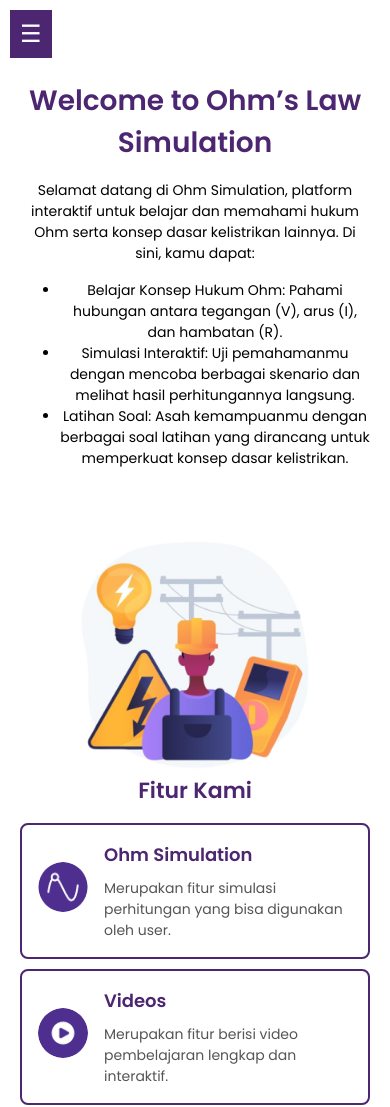
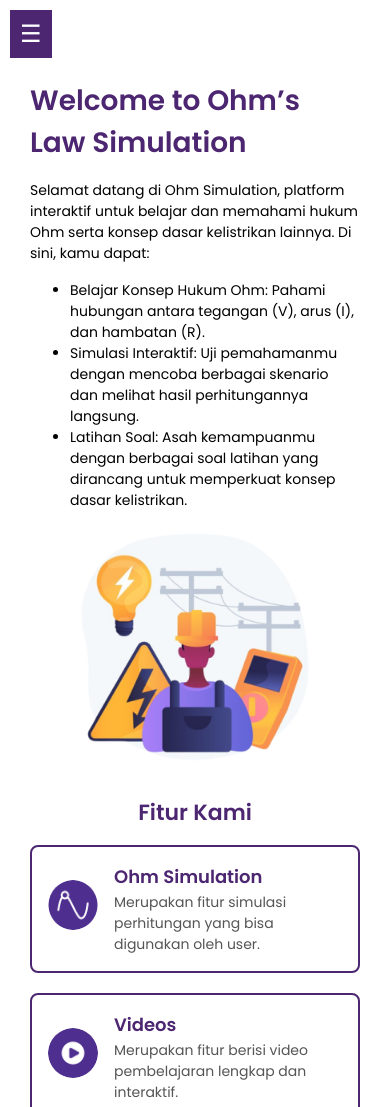
Before and after one commit to khaylabelva/OhmSimulation, a plain HTML site: page index.html in a window 390 px wide. Shown: the top 1107 px of the page. Drawn offline with Linux system fonts and the light colour scheme.

Commit message:
Update style.css

```diff
--- a/style.css
+++ b/style.css
@@ -189,7 +189,7 @@ body {
 
 .feature-item h3 {
     color: #4C2670;
-    margin-bottom: 10px;
+    margin-bottom: 2px;
     font-size: 18px;
     font-weight: 600;
 }
@@ -270,7 +270,7 @@ body {
 
     .features {
         flex-direction: column;
-        gap: 10px;
+        gap: 20px;
     }
 
     .feature-item {
@@ -279,17 +279,12 @@ body {
 
     .welcome-section {
         flex-direction: column;
-        text-align: center;
     }
 
     .welcome-section img {
-        margin: 0 auto;
+        margin: -50px auto 30px;
         width: 100%;
         max-width: 300px;
-    }
-
-    .welcome-section .text-content {
-        text-align: center;
     }
 
     .sidebar {
@@ -324,12 +319,11 @@ body {
 
     .content {
         margin-left: 0;
-        padding: 80px 20px 20px;
+        padding: 80px 30px 30px;
     }
 
     .welcome-section {
         flex-direction: column;
-        text-align: center;
     }
 
     .welcome-section img {
@@ -617,7 +611,7 @@ label {
     }
 
     .circuit-box {
-        width: 90%;
+        width: 80%;
         aspect-ratio: 2/1;
         margin: 10px auto;
     }
```
